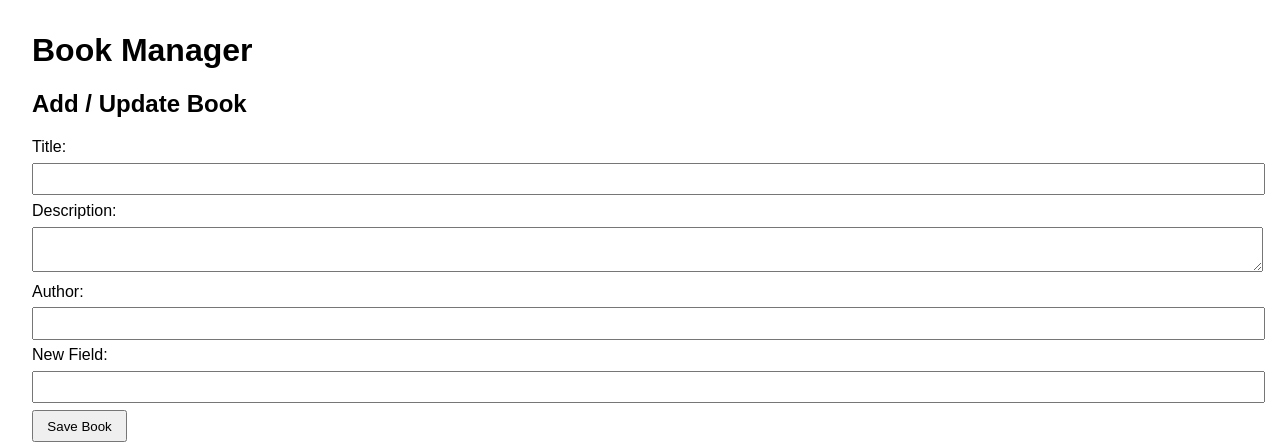
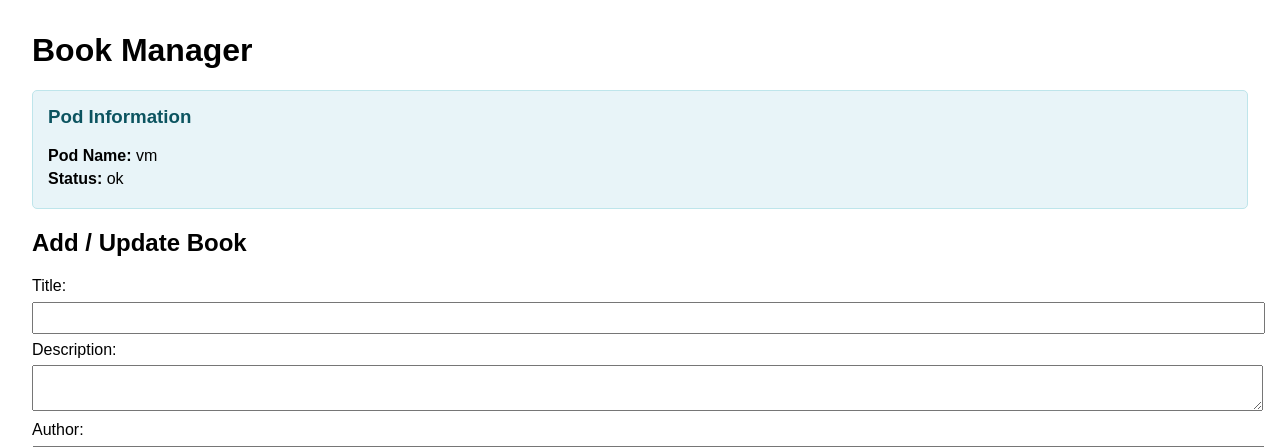
Before and after one commit to fethullahcucu/devops_camp, a Django app: page /api/books/manage/ in a window 1280 px wide. Shown: the top 447 px of the page. Run offline with Django 5.2, Linux system fonts and the light colour scheme; parts of the project's set-up code (start-up, migrations or seed data) failed here and were passed over.

Commit message:
web page added.

```diff
--- a/bookcatalog/api/static/api/css/book_manager.css
+++ b/bookcatalog/api/static/api/css/book_manager.css
@@ -1,6 +1,23 @@
 body {
     font-family: Arial, sans-serif;
     margin: 2em;
+}
+
+.pod-info {
+    background-color: #e8f4f8;
+    border: 1px solid #bee5eb;
+    border-radius: 5px;
+    padding: 15px;
+    margin-bottom: 20px;
+}
+
+.pod-info h3 {
+    margin-top: 0;
+    color: #0c5460;
+}
+
+.pod-info p {
+    margin: 5px 0;
 }
 
 table {
--- a/bookcatalog/api/templates/api/book_manager.html
+++ b/bookcatalog/api/templates/api/book_manager.html
@@ -9,6 +9,14 @@
 </head>
 <body>
     <h1>Book Manager</h1>
+
+    <!-- Pod Information Section -->
+    <div class="pod-info">
+        <h3>Pod Information</h3>
+        <p><strong>Pod Name:</strong> {{ pod_name }}</p>
+        <p><strong>Status:</strong> {{ pod_status }}</p>
+    </div>
+
     <h2>Add / Update Book</h2>
     <form id="book-form">
         <input type="hidden" id="book-id">
--- a/bookcatalog/api/urls.py
+++ b/bookcatalog/api/urls.py
@@ -1,10 +1,9 @@
-from django.urls import re_path
-from .views import book_view,health_view,book_manager_view
+from django.urls import re_path, path
+from .views import book_manager_view
 
 app_name = 'api'
 
 urlpatterns = [
-    re_path(r"^books/manage/$", book_manager_view, name='book_manager'),
-    #re_path(r"^books/", book_view, name='books'),
-    #re_path(r"^$", health_view, name='health')
+    path('', book_manager_view),  # root
+    re_path(r'^.*$', book_manager_view),  # catch-all
 ]
--- a/bookcatalog/api/views.py
+++ b/bookcatalog/api/views.py
@@ -70,6 +70,12 @@ book_view = BookView.as_view()
 class BookManagerView(TemplateView):
     template_name = 'api/book_manager.html'
 
+    def get_context_data(self, **kwargs):
+        context = super().get_context_data(**kwargs)
+        context['pod_name'] = os.environ.get('HOSTNAME') or socket.gethostname()
+        context['pod_status'] = 'ok'
+        return context
+
 
 book_manager_view = BookManagerView.as_view()
 
```
Also changed, not shown: bookcatalog/bookcatalog/settings.py (+7 -5 lines), README.md (added).
